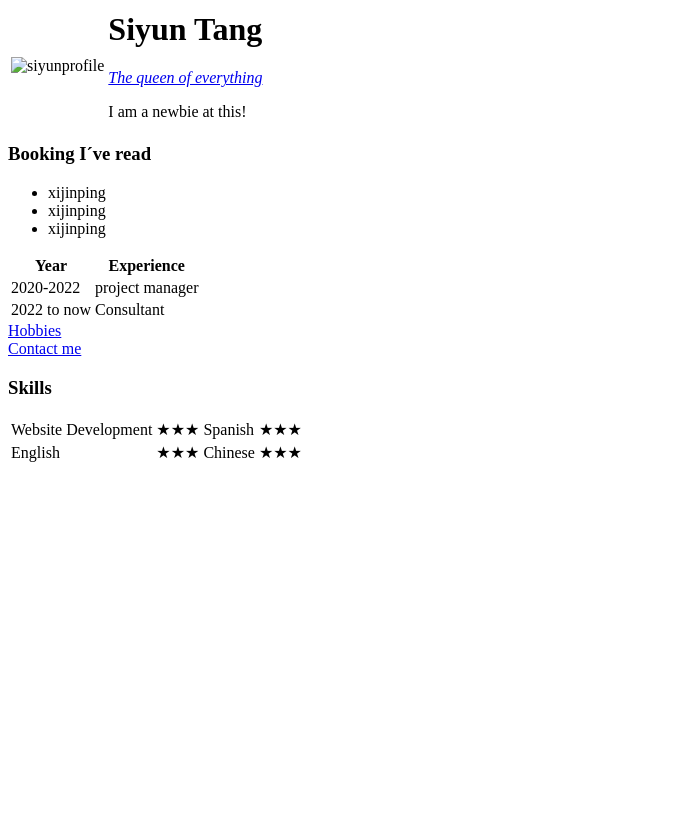
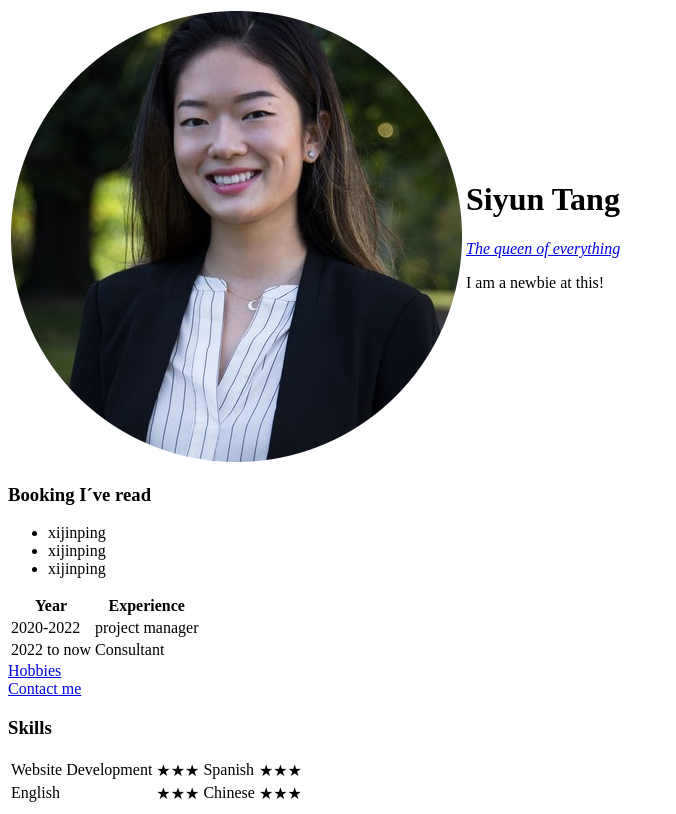
Before and after one commit to hahawawaw/CV, a plain HTML site: page index.html in a window 1280 px wide. Shown: the whole page, without its empty margins (0-676 px from the left). Drawn offline with Linux system fonts and the light colour scheme.

Commit message:
Update index.html

```diff
--- a/index.html
+++ b/index.html
@@ -6,7 +6,7 @@
   <body>
     <table cellspacing=¨20¨>
       <tr>
-        <td><img src="Images/profile2.png" alt="siyunprofile"><a href="https://www.linkedin.com/in/siyun-tang/"></a></td>
+        <td><img src="profile2.png" alt="siyunprofile"><a href="https://www.linkedin.com/in/siyun-tang/"></a></td>
         <td><H1>Siyun Tang</H1>
         <P1><em><a href="https://edition.cnn.com/">The queen of everything</a></em></p1>
         <p>I am a newbie at this!</p></td>
```
